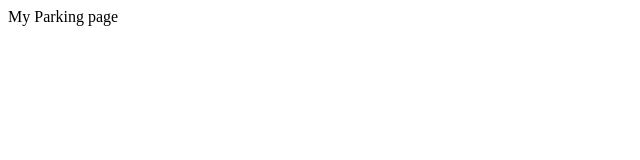
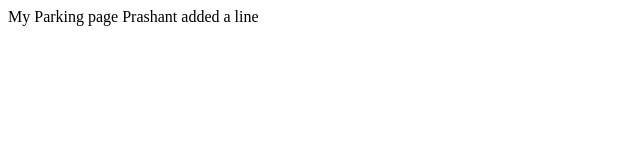
Before and after one commit to Prash9741/Parking-Allotment-System, a plain HTML site: page index.html in a window 1280 px wide. Shown: the whole page, without its empty margins (0-640 px from the left). Drawn offline with Linux system fonts and the light colour scheme.

Commit message:
Prashant changes

```diff
--- a/index.html
+++ b/index.html
@@ -7,5 +7,6 @@
 </head>
 <body>
     My Parking page
+    Prashant added a line
 </body>
 </html>
```
